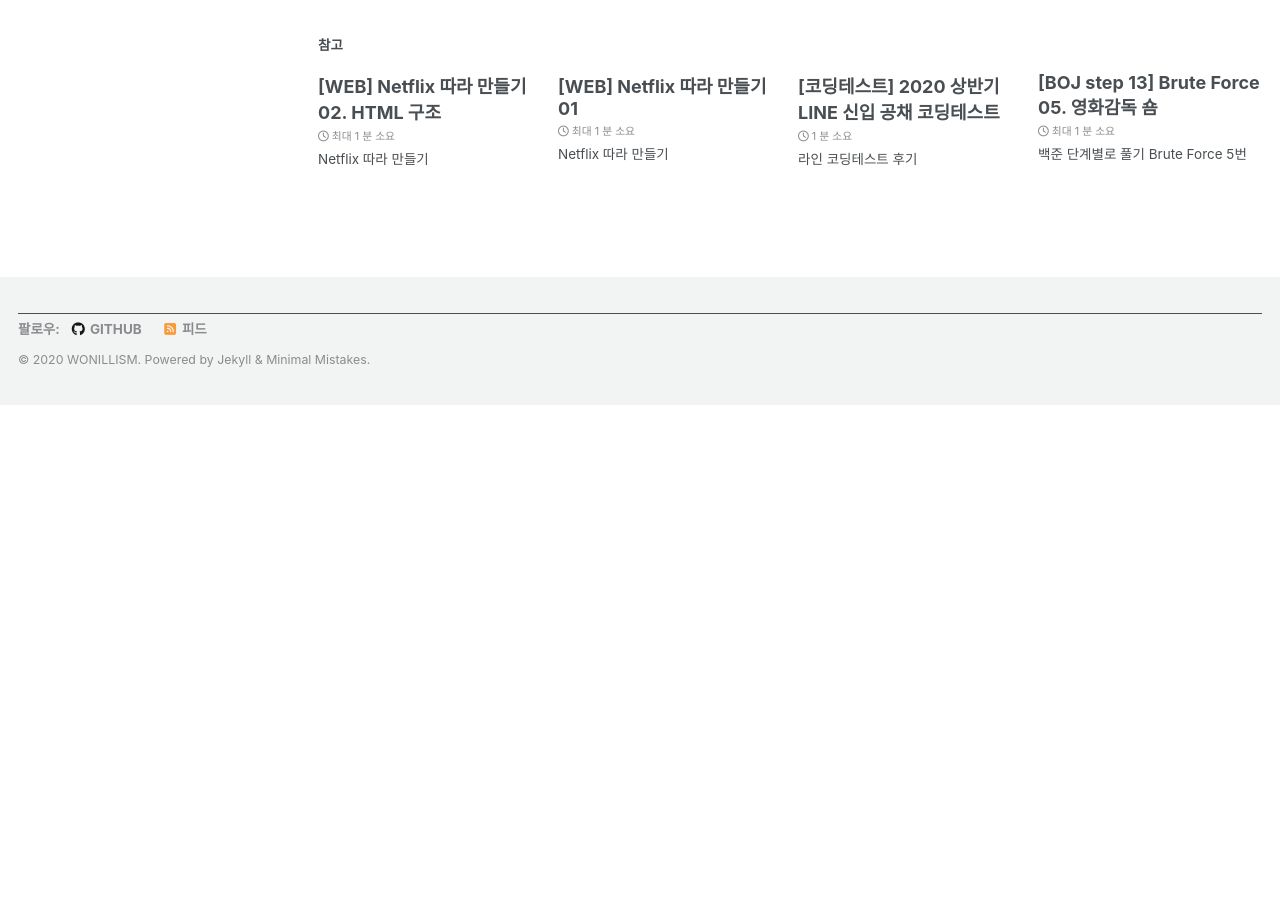
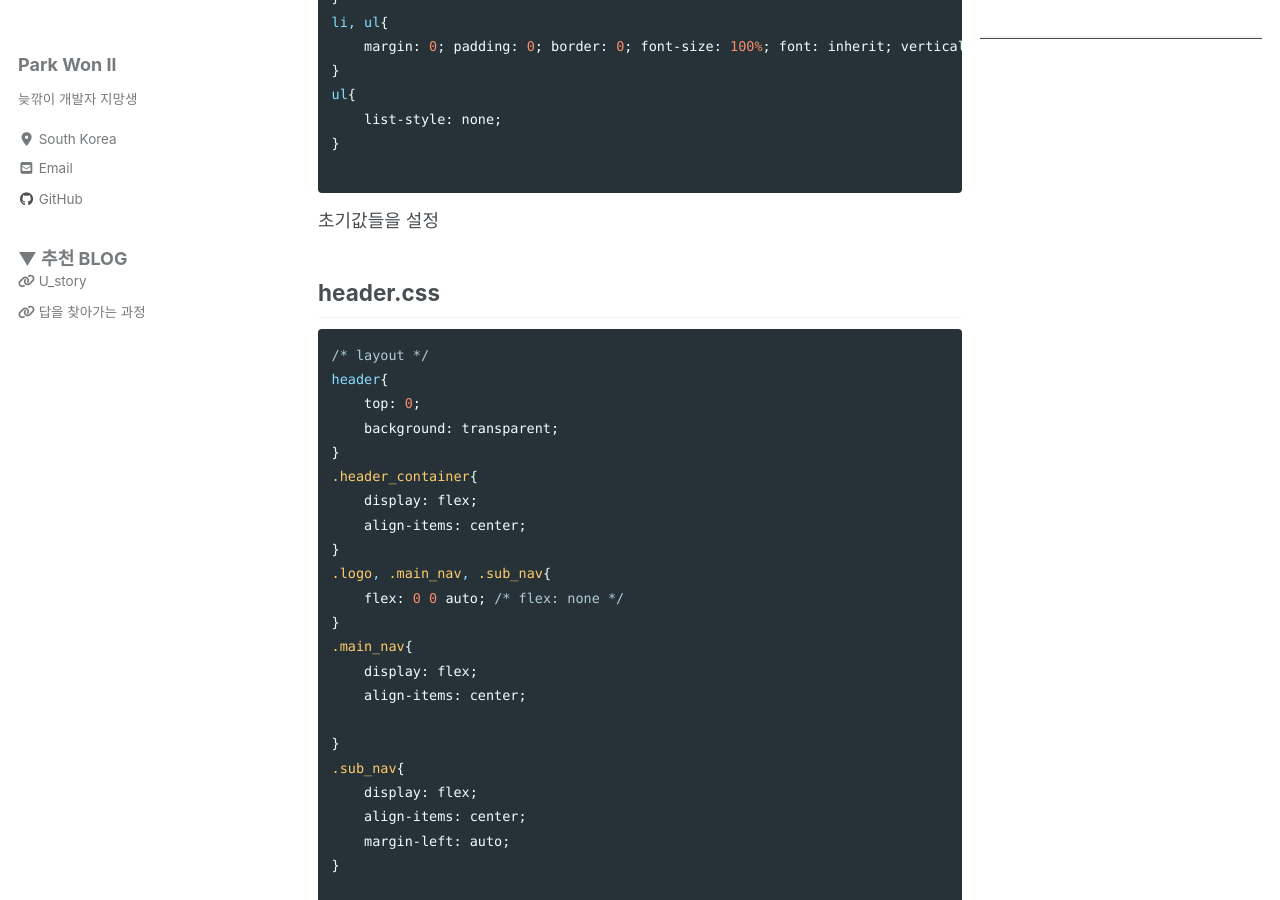
Before and after one commit to WONILLISM/wonillism.github.io, a Jekyll site: the page built from _posts/2020-04-07-web-clone-netflix-03.md, in a window 1280 px wide and 900 px high, scrolled down 946 px. Built offline with Jekyll 4.4.1, drawn with Linux system fonts in a browser that asks for light colours; cached includes are drawn as plain includes; nearby versions of some CDN libraries; comment, search, counter and statistics services are not loaded; before the commit the page ends 1351 px from its top, so only the background shows below that; some of the changed text lies outside the part shown.

Commit message:
Clone netflix css structure posted

````diff
--- a/_posts/2020-04-07-web-clone-netflix-03.md
+++ b/_posts/2020-04-07-web-clone-netflix-03.md
@@ -26,6 +26,151 @@ last_modified_at: 2020-04-07
 
 ## CSS 구조
 
+```markdown
+init.css
+header.css
+popularMovie.css
+main.css
+```
+
+
+
+
+
+## init.css
+
+```css
+/* init */
+html,
+body{
+    margin: 0;
+    padding: 0;
+    width: 100%;
+    height: 100%;
+    background-color: rgb(10,10,10);
+    font-size: 16px;
+}
+html{
+    box-sizing: border-box;
+    font-family: sans-serif;
+}
+*,
+*:after,
+*:before{
+    box-sizing: inherit;
+}
+li, ul{
+    margin: 0; padding: 0; border: 0; font-size: 100%; font: inherit; vertical-align: baseline;
+}
+ul{
+    list-style: none;
+}
+
+```
+
+  초기값들을 설정
+
+## header.css
+
+```css
+/* layout */
+header{
+    top: 0;
+    background: transparent;
+}
+.header_container{
+    display: flex;
+    align-items: center;
+}
+.logo, .main_nav, .sub_nav{
+    flex: 0 0 auto; /* flex: none */
+}
+.main_nav{
+    display: flex;
+    align-items: center;
+
+}
+.sub_nav{
+    display: flex;
+    align-items: center;
+    margin-left: auto;
+}
+
+.header_container{
+    width: 100%;
+    /* fixed nav-bar */
+    position: fixed;
+    top: 0;
+    left: 0;
+    z-index: 2;
+
+    background: linear-gradient(to bottom, rgba(0, 0, 0, 0.7) 10%, rgba(0, 0, 0, 0));
+    color: #ddddff;
+    font-size: 0.9rem;
+}
+.logo{
+    padding-left: 1rem;
+    text-decoration: none;
+    text-align: center;
+    line-height: 3rem;
+    font-size: 3rem;
+}
+.logo a img{
+    height: 1em;
+}
+.logo .header_toggleBtn{
+    display: none;
+}
+.main_nav .main_nav_tab{
+    padding-left: 1rem;
+}
+.sub_nav .sub_nav_tab{
+    padding-right: 1rem;
+}
+```
+
+### **header** 의 **navigation**  부분의 설정
+
+```css
+.header_container{
+    display: flex;
+    align-items: center;
+}
+.logo, .main_nav, .sub_nav{
+    flex: 0 0 auto; /* flex: none */
+}
+.sub_nav{
+    display: flex;
+    align-items: center;
+    margin-left: auto;
+}
+```
+
+[![](/assets/web/clone_netflix/css_header_img01.png)](/assets/web/clone_netflix/css_header_img01.png)
+
+오른쪽 정렬하고 싶은 항목들을 `margin-left: auto;` 처리해주면 된다.
+
+### header 상단 고정
+
+```cpp
+.header_container{
+    width: 100%;
+    /* fixed nav-bar */
+    position: fixed;
+    top: 0;
+    left: 0;
+    z-index: 2;
+
+    background: linear-gradient(to bottom, rgba(0, 0, 0, 0.7) 10%, rgba(0, 0, 0, 0));
+    color: #ddddff;
+    font-size: 0.9rem;
+}
+```
+
+
+
+**header** 를 상단에 고정시키기 위해 `position: fixed; top: 0; left:0; z-index: 2;` 처리
+
 
 
 {% include GoogleAdSensePost.html %}
````
Also changed, not shown: assets/Web/clone_netflix/css_header_img01.PNG (added).
